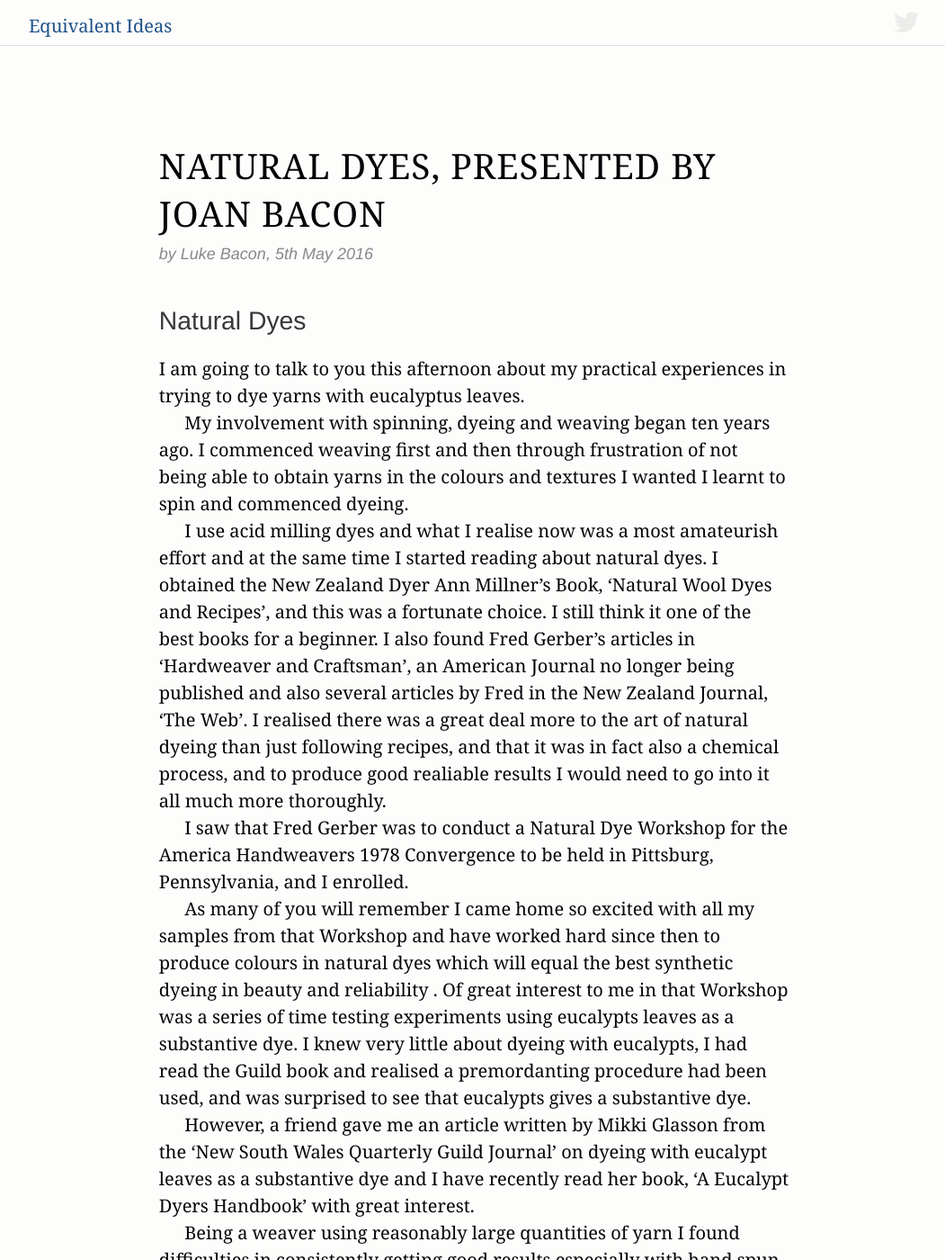
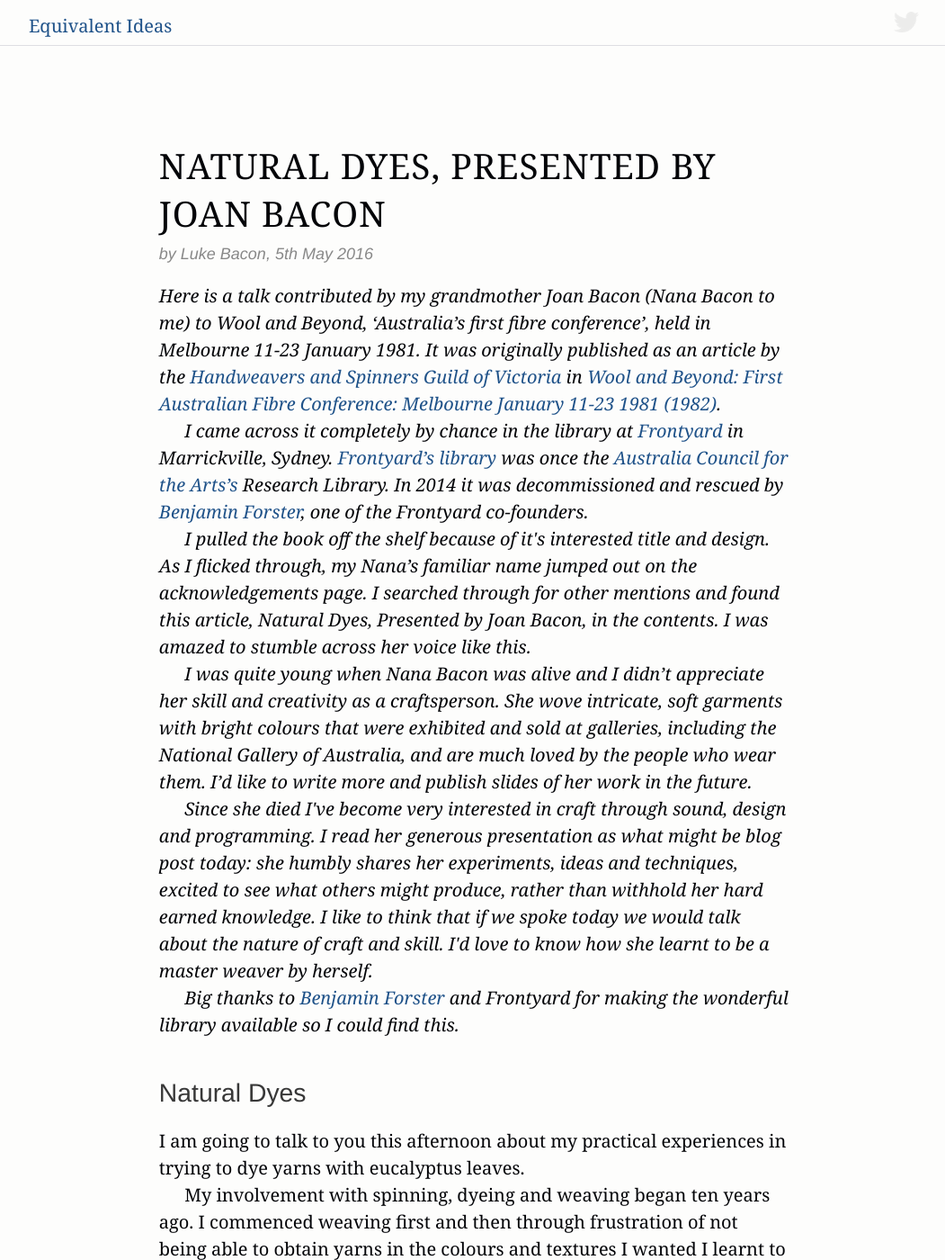
Before and after one commit to equivalentideas/home, a Jekyll site: the page built from _posts/2016-05-05-Natural-Dyes-Presented-by-Joan-Bacon.markdown, in a window 1280 px wide and 1400 px high. Shown: the whole window at 90% size, without its empty margins (113-1164 px from the left). Built offline with Jekyll 4.4.1, drawn with Linux system fonts in a browser that asks for light colours; nearby versions of some CDN libraries.

Commit message:
Add introduction

```diff
--- a/_posts/2016-05-05-Natural-Dyes-Presented-by-Joan-Bacon.markdown
+++ b/_posts/2016-05-05-Natural-Dyes-Presented-by-Joan-Bacon.markdown
@@ -7,6 +7,20 @@ description: ""
 comments: true
 thumbnail:
 ---
+
+<aside class="notice">
+<p>Here is a talk contributed by my grandmother Joan Bacon (Nana Bacon to me) to <em>Wool and Beyond</em>, ‘Australia’s first fibre conference’, held in Melbourne 11-23 January 1981. It was originally published as an article by the <a href="http://handweaversandspinnersguildofvictoria.org.au/">Handweavers and Spinners Guild of Victoria</a> in <a href="https://openlibrary.org/books/OL3244782M/Wool_and_beyond"><cite>Wool and Beyond: First Australian Fibre Conference: Melbourne January 11-23 1981 (1982)</cite></a>.</p>
+
+<p>I came across it completely by chance in the library at <a href="http://frontyardprojects.org/">Frontyard</a> in Marrickville, Sydney. <a href="http://frontyardprojects.org/library">Frontyard’s library</a> was once the <a href="http://www.australiacouncil.gov.au/">Australia Council for the Arts’s</a> Research Library. In 2014 it was decommissioned and rescued by <a href="http://emptybook.net/">Benjamin Forster</a>, one of the Frontyard co-founders.</p>
+
+<p>I pulled the book off the shelf because of it's interested title and design. As I flicked through, my Nana’s familiar name jumped out on the acknowledgements page. I searched through for other mentions and found this article, <cite>Natural Dyes, Presented by Joan Bacon</cite>, in the contents. I was amazed to stumble across her voice like this.</p>
+
+<p>I was quite young when Nana Bacon was alive and I didn’t appreciate her skill and creativity as a craftsperson. She wove intricate, soft garments with bright colours that were exhibited and sold at galleries, including the National Gallery of Australia, and are much loved by the people who wear them. I’d like to write more and publish slides of her work in the future.</p>
+
+<p>Since she died I've become very interested in craft through sound, design and programming. I read her generous presentation as what might be blog post today: she humbly shares her experiments, ideas and techniques, excited to see what others might produce, rather than withhold her hard earned knowledge. I like to think that if we spoke today we would talk about the nature of craft and skill. I'd love to know how she learnt to be a master weaver by herself.</p>
+
+<p><em>Big</em> thanks to <a href="http://emptybook.net/">Benjamin Forster</a> and Frontyard for making the wonderful library available so I could find this.</p>
+</aside>
 
 ## Natural Dyes
 
```
